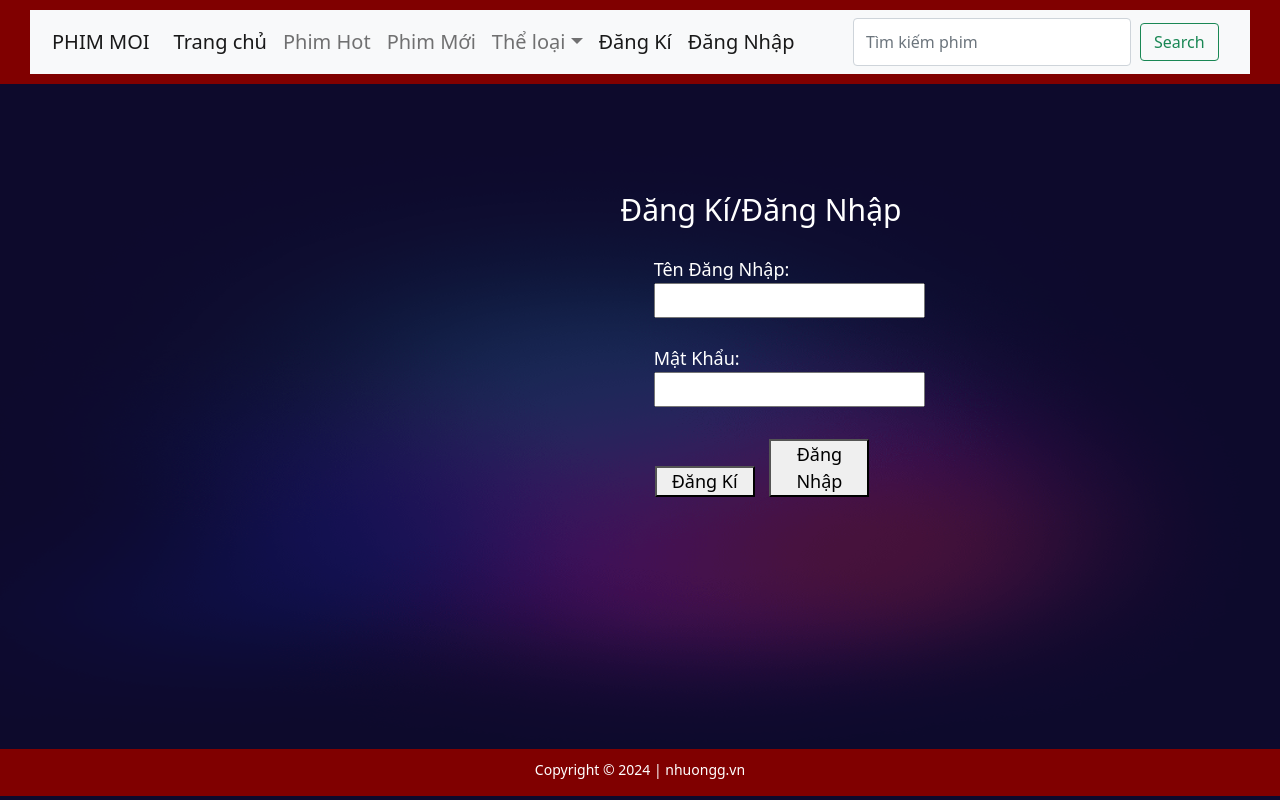
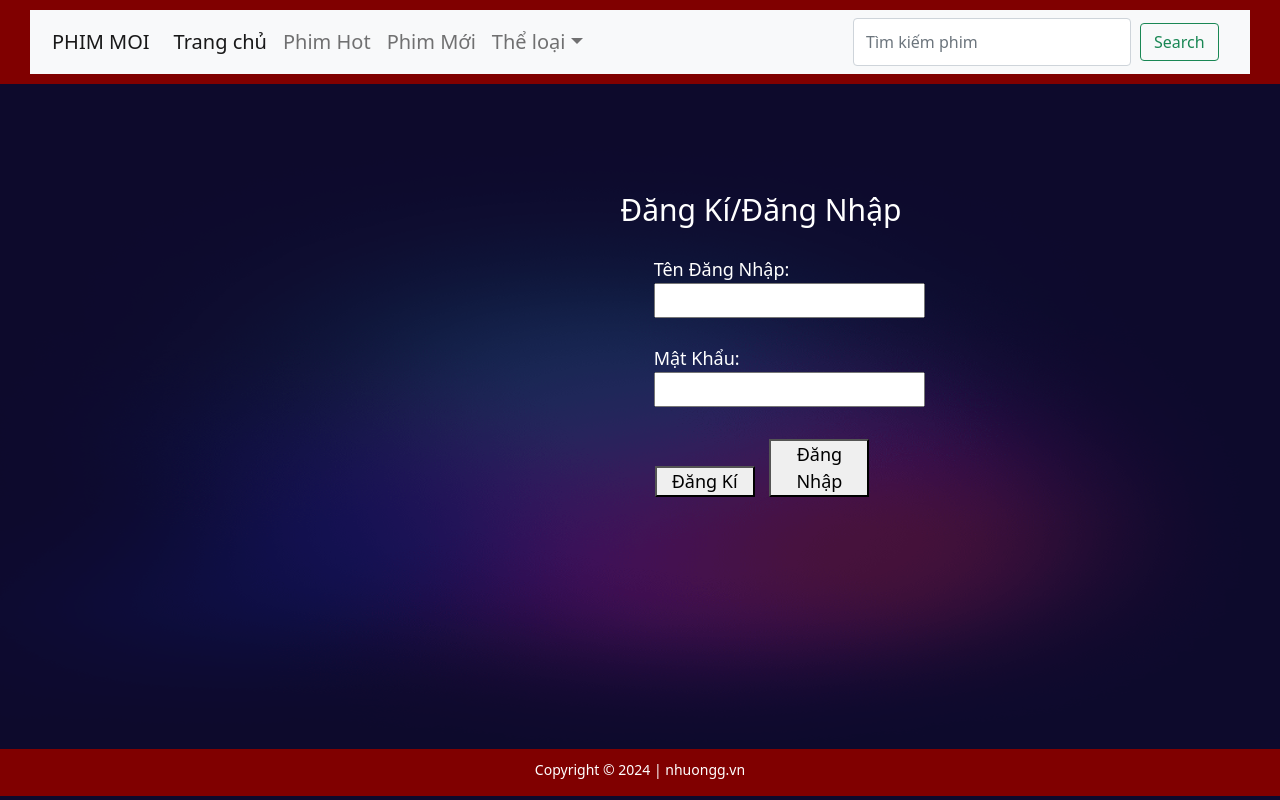
Before and after one commit to nhuongg/Phimmoi, a plain HTML site: page Đăng Nhập.html in a window 1280 px wide. Shown: the top 800 px of the page. Drawn offline with nearby package versions, Linux system fonts and the light colour scheme.

Commit message:
add_huongg

```diff
--- a/Đăng Nhập.html
+++ b/Đăng Nhập.html
@@ -381,10 +381,6 @@
                                 <li><a class="dropdown-item" href="#">Phim chiếu rạp</a></li>
                             </ul>
                     </li>
-                    <li class="nav-item">
-                        <a class="nav-link active" aria-current="page" href="Đăng Kí.html">Đăng Kí</a></li>
-                    <li class="nav-item">
-                        <a class="nav-link active" aria-current="page" href="Đăng Kí.html">Đăng Nhập</a></li>
                 </ul>
                 <form class="d-flex">
                     <input class="form-control me-2" type="search" placeholder="Tìm kiếm phim" aria-label="Search">
```
